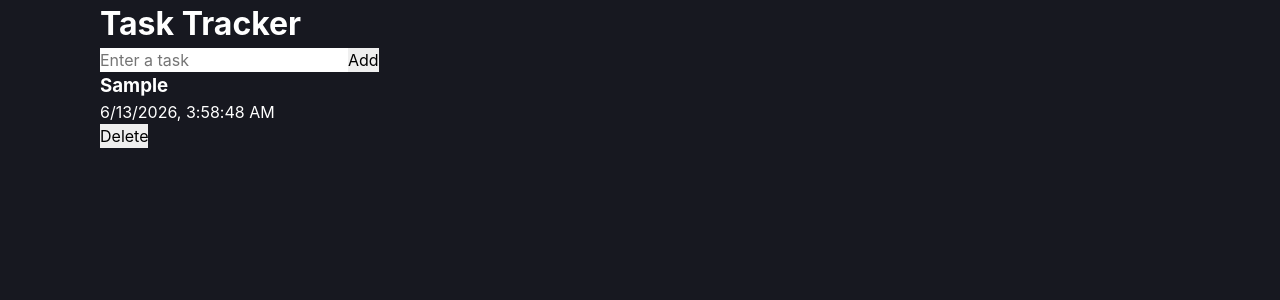
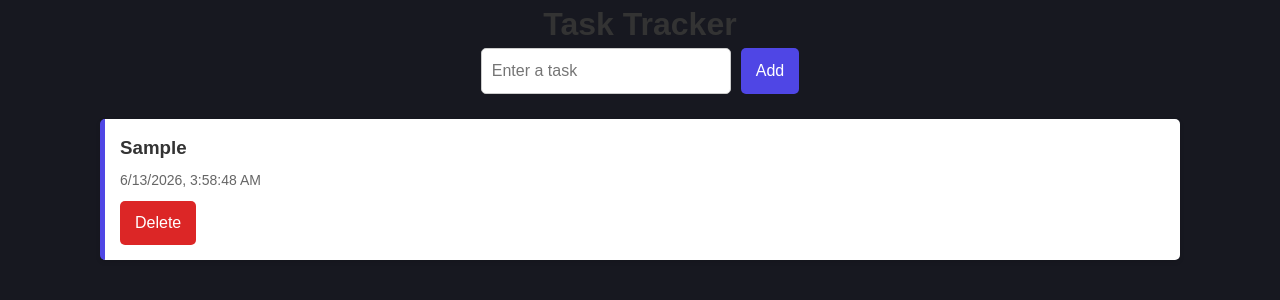
Before and after one commit to khalidallib/to-do, a React (Create React App) app: page / in a window 1280 px wide. Both pictures are taken after typing "Sample" into the empty fields and a click on the button "Add". Shown: the top 300 px of the page. Built offline with nearby package versions, Linux system fonts and the light colour scheme.

Commit message:
added css and update task

```diff
--- a/src/css/index.css
+++ b/src/css/index.css
@@ -4,9 +4,70 @@
 body {
   background-color: rgb(23 24 32);
   color: #fff;
+  margin: 0;
+  font-family: Arial, sans-serif;
 }
 
 .container {
   width: min(100% - 30px, 1080px);
   margin-inline: auto;
 }
+h1 {
+  text-align: center;
+  color: #333;
+}
+
+form {
+  display: flex;
+  justify-content: center;
+  gap: 10px;
+  margin-bottom: 25px;
+}
+
+input {
+  padding: 10px;
+  width: 250px;
+  border: 1px solid #ccc;
+  border-radius: 5px;
+}
+
+button {
+  padding: 10px 15px;
+  border: none;
+  border-radius: 5px;
+  background-color: #4f46e5;
+  color: white;
+  cursor: pointer;
+}
+
+button:hover {
+  background-color: #4338ca;
+}
+
+.task {
+  background-color: white;
+  padding: 15px;
+  margin-bottom: 15px;
+  border-left: 5px solid #4f46e5;
+  border-radius: 5px;
+  box-shadow: 0 2px 5px rgba(0, 0, 0, 0.1);
+}
+
+.task h3 {
+  margin: 0 0 8px 0;
+  color: #333;
+}
+
+.task p {
+  margin: 0 0 10px 0;
+  color: #666;
+  font-size: 14px;
+}
+
+.task button {
+  background-color: #dc2626;
+}
+
+.task button:hover {
+  background-color: #b91c1c;
+}
--- a/src/reducers/taskReducer.js
+++ b/src/reducers/taskReducer.js
@@ -16,6 +16,27 @@ export function taskReducer(tasks, action) {
         (task) => task.id !== action.id
       );
 
+    case "COMPLETE_TASK":
+      return tasks.map((task) =>
+        task.id === action.id
+          ? {
+              ...task,
+              completed: !task.completed
+            }
+          : task
+      );
+
+    case "UPDATE_TASK":
+      return tasks.map((task) =>
+        task.id === action.id
+          ? {
+              ...task,
+              text: action.newText,
+              date: new Date().toLocaleString()
+            }
+          : task
+      );
+
     default:
       return tasks;
   }
```
